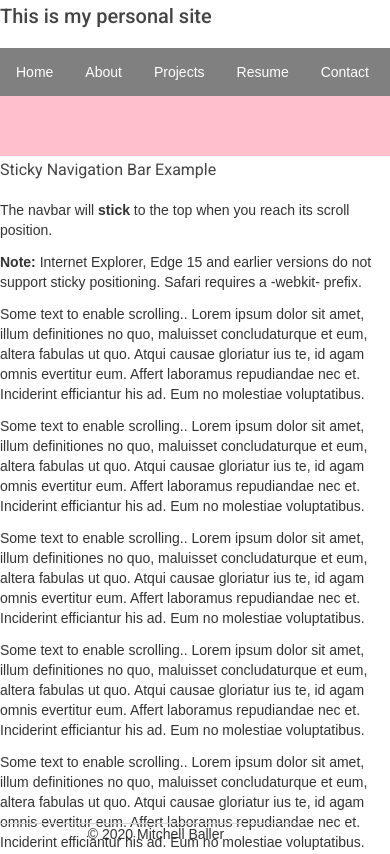
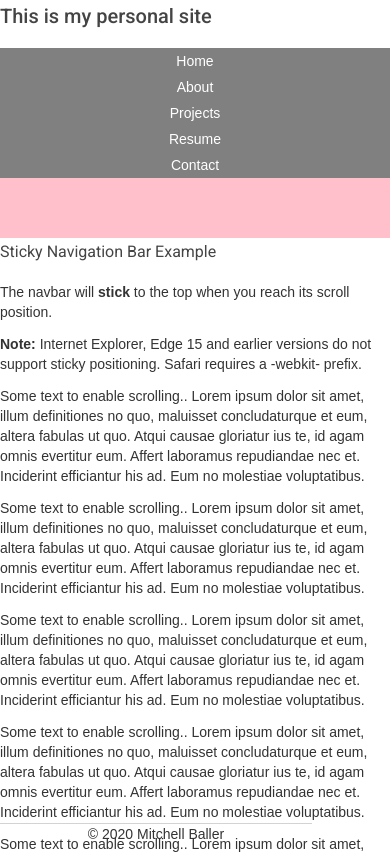
Before and after one commit to mitchellballer/personal_site, an Angular app in the folder angular/personal-site/: page / in a window 390 px wide. Shown: the top 854 px of the page. Built offline with nearby package versions, Linux system fonts and the light colour scheme.

Commit message:
responsive top nav. Goes to vertical stack when screen size less than 600px. Not sure if I love this look but it's fine for now

```diff
--- a/angular/personal-site/src/app/app.component.css
+++ b/angular/personal-site/src/app/app.component.css
@@ -31,3 +31,8 @@ li a:hover{
     background-color: lightgray;
     color: black;
 }
+
+@media screen and (max-width: 600px) {
+    ul, li {float: none;}
+    li a {padding: 3px;}
+}
```
